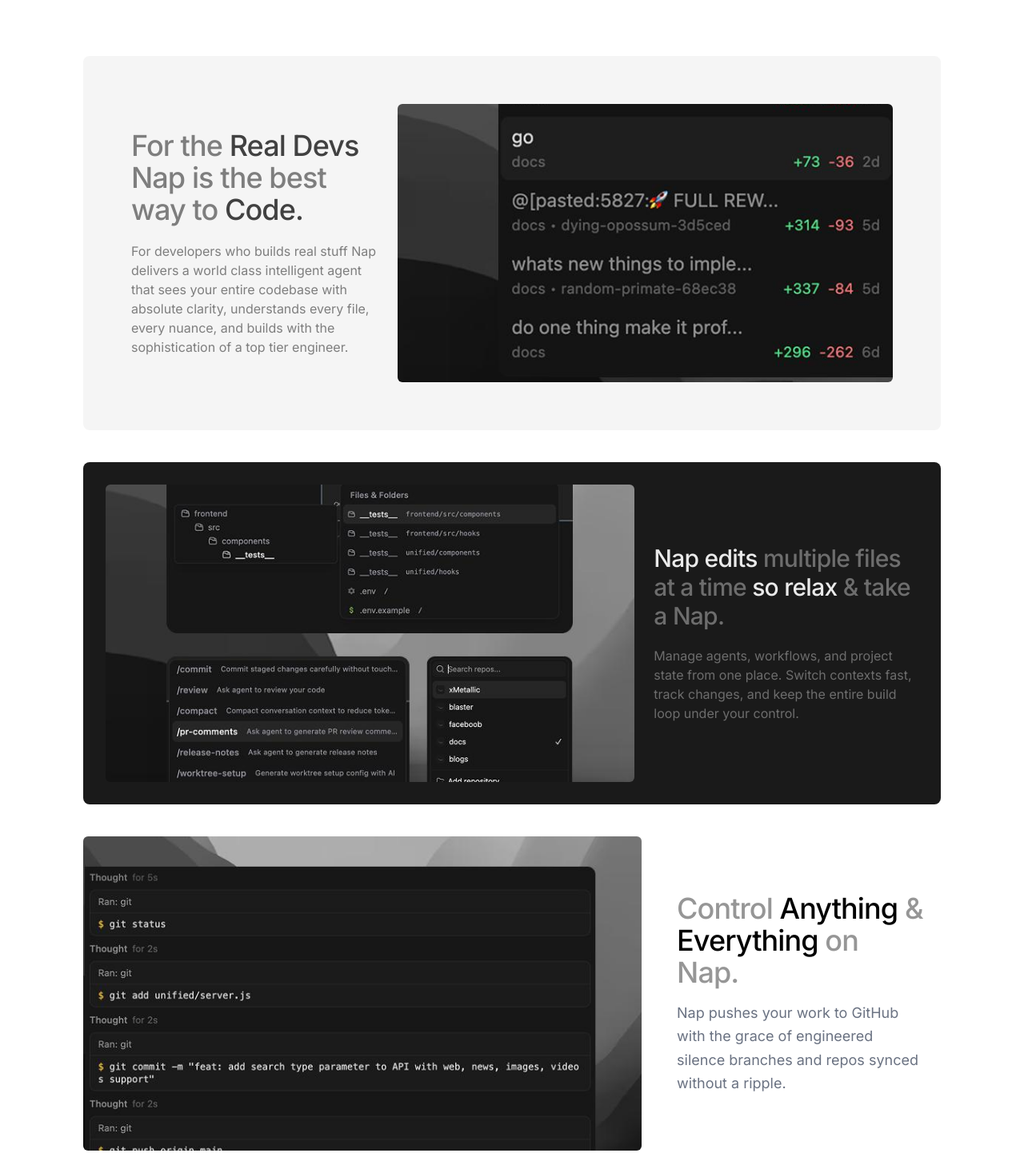
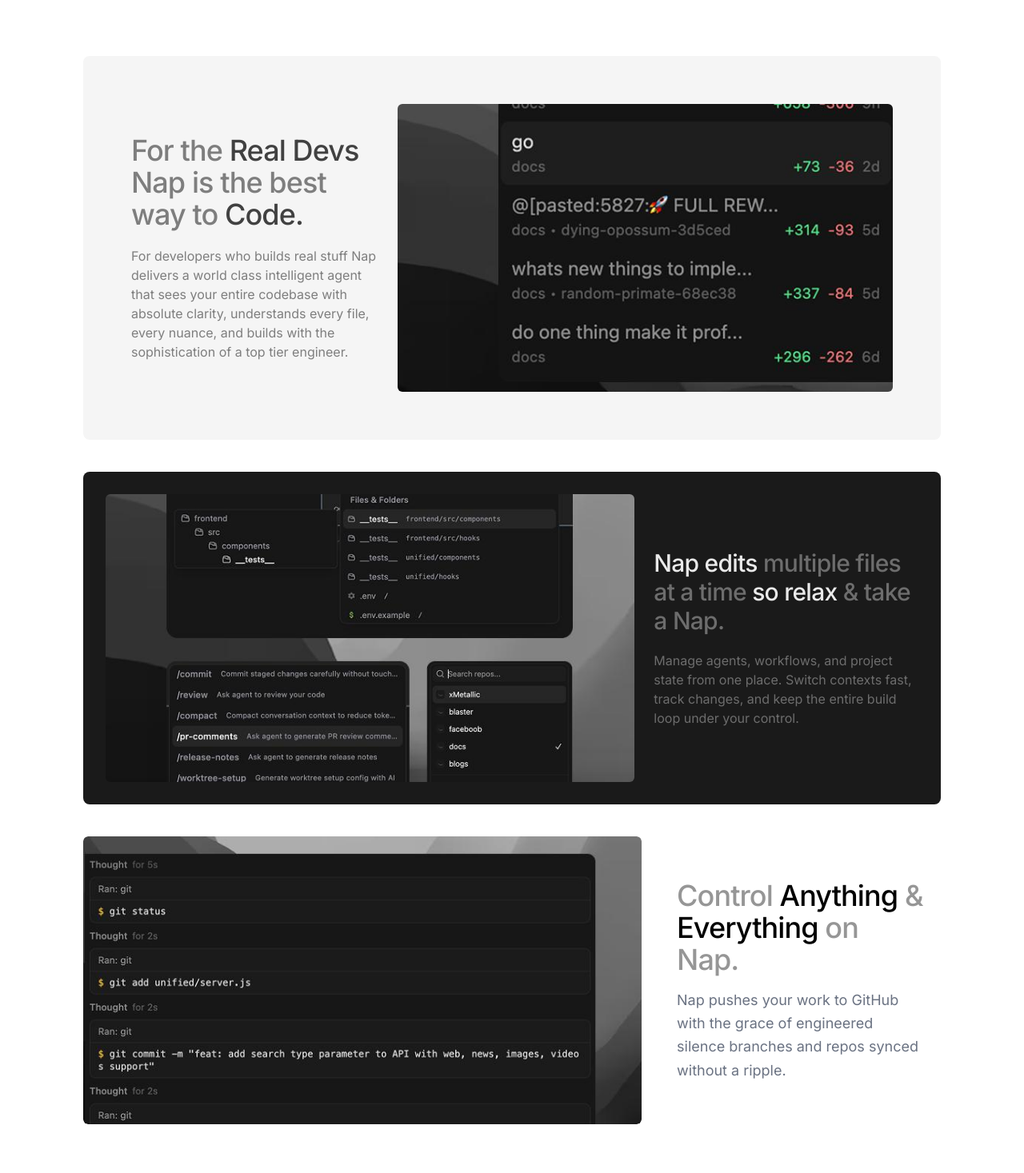
Before and after one commit to farzeenilyaszargar/nap-ide, a Next.js app: page / in a window 1280 px wide. Shown: the part 1063-2530 px from the top of the page at 80% size. Built offline with nearby package versions, Linux system fonts and the light colour scheme.

Commit message:
Restore original feature image sizing

```diff
--- a/components/features.tsx
+++ b/components/features.tsx
@@ -11,39 +11,35 @@
                             <h3 className="text-2xl sm:text-4xl font-medium tracking-tight text-[#7E7E7E]">For the <span className="text-[#414141]">Real Devs</span>  <br></br>Nap is the best way to <span className="text-[#414141]">Code.</span></h3>
                             <p className="text-xs sm:text-base text-[#7E7E7E]">For developers who builds real stuff Nap delivers a world class intelligent agent that sees your entire codebase with absolute clarity, understands every file, every nuance, and builds with the sophistication of a top tier engineer.</p>
                         </div>
-                        <div className="relative w-full aspect-video overflow-hidden rounded-md sm:rounded-md md:w-2/3">
                         <Image
                             src="/parallel.jpeg"
+                            width={2000}
+                            height={2000}
                             alt="img"
-                                fill
-                                sizes="(min-width: 768px) 66vw, 100vw"
-                                className="object-cover object-left"
+                            className="h-64 w-full max-w-none rounded-md object-cover object-left sm:h-[420px] sm:rounded-md md:h-[360px] md:w-2/3"
                         />
                     </div>
-                    </div>
                     <div className="flex flex-col gap-6 bg-[#1A1A1A] rounded-sm sm:rounded-lg p-6 sm:p-7 text-left overflow-hidden md:flex-row md:items-center">
-                        <div className="relative w-full aspect-video overflow-hidden rounded-md sm:rounded-md md:w-2/3">
                         <Image
                             src="/files.jpeg"
+                            width={2000}
+                            height={2000}
                             alt="img"
-                                fill
-                                sizes="(min-width: 768px) 66vw, 100vw"
-                                className="object-cover object-left"
+                            className="h-64 w-full max-w-none rounded-md object-cover object-left sm:h-[420px] sm:rounded-md md:h-[360px] md:w-2/3"
                         />
-                        </div>
                         <div className="flex flex-col gap-5 md:w-1/3">
                             <h3 className="text-2xl sm:text-3xl font-medium tracking-tight text-[#EAEAEA]">Nap edits <span className="text-[#6D6D6D]">multiple files at a time</span>  so relax <span className="text-[#6D6D6D]">&amp; take a Nap.</span></h3>
                             <p className="text-xs sm:text-base text-[#6D6D6D]">Manage agents, workflows, and project state from one place. Switch contexts fast, track changes, and keep the entire build loop under your control.</p>
                         </div>
                     </div>
                     <div className="flex flex-col gap-6 text-left md:flex-row md:items-center">
-                        <div className="relative w-full aspect-video overflow-hidden rounded-md sm:rounded-md md:w-2/3">
+                        <div className="overflow-hidden rounded-md sm:rounded-md md:w-2/3">
                             <Image
                                 src="/git.jpeg"
                                 alt="Built for Performance"
-                                fill
-                                sizes="(min-width: 768px) 66vw, 100vw"
-                                className="object-cover object-left"
+                                className="h-64 w-full max-w-none object-cover object-left sm:h-[420px] sm:rounded-md md:h-[360px]"
+                                width={800}
+                                height={600}
                             />
                         </div>
                         <div className="w-full px-5 md:w-1/3">
```
Lines whose indentation alone changed are shown as unchanged.
